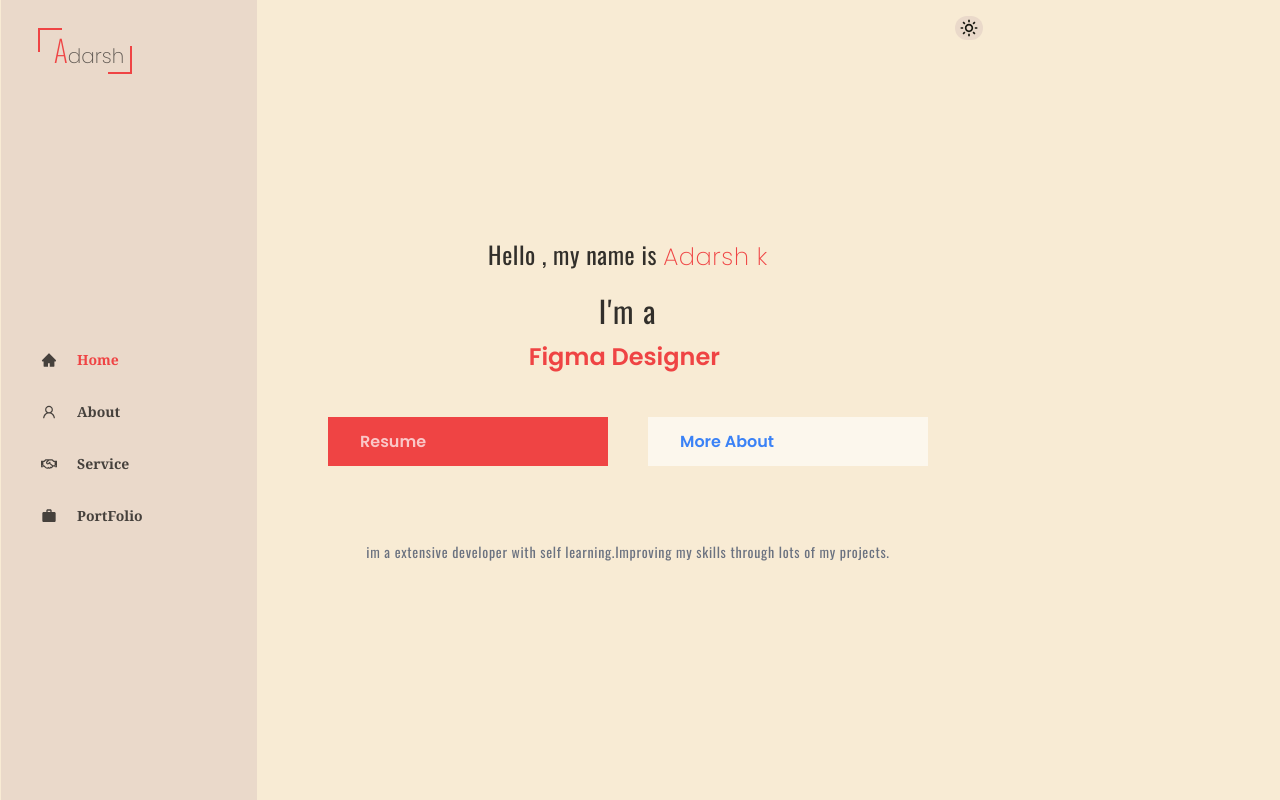
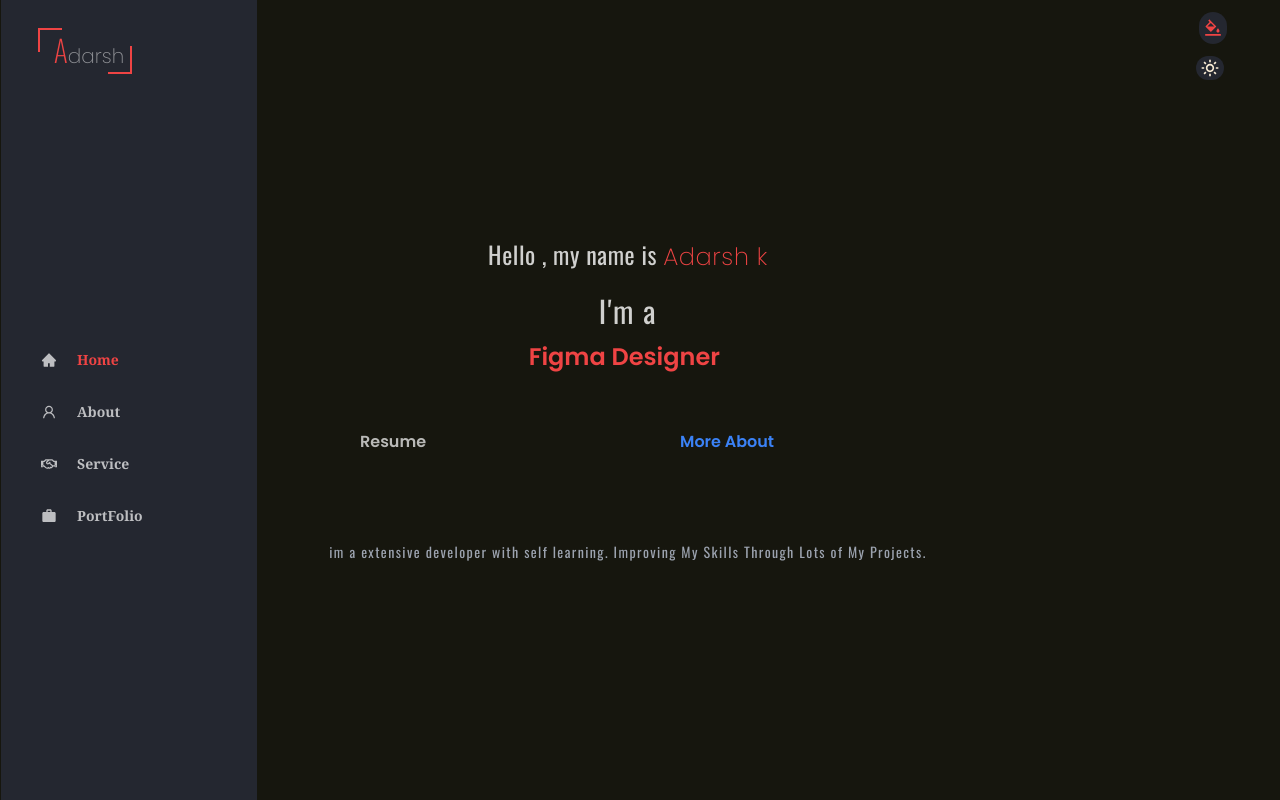
Before and after one commit to adarsh-k27/my-website, a React (Create React App) app: page / in a window 1280 px wide. Built offline with nearby package versions, Linux system fonts and the light colour scheme; a web font is replaced by a local one.

Commit message:
landing pagfe created but something not work properly

```diff
--- a/src/App.js
+++ b/src/App.js
@@ -1,21 +1,35 @@
-import { useState } from 'react';
-import {SideBar} from './components'
-import {LandingPage} from './pages'
-import {AnimatePresence} from 'framer-motion'
-import {} from 'framer-motion'
+import { useState, useContext } from "react";
+import { ColorPicker, MoodChanger, SideBar } from "./components";
+import { LandingPage } from "./pages";
+import { AnimatePresence } from "framer-motion";
+import Portfolio_Context from "./context";
+
 function App() {
-  const [openNavSmallDevice, setOpen] = useState(false)
+  const [openNavSmallDevice, setOpen] = useState(false);
+  const { mode, color_change, setMode } = useContext(Portfolio_Context);
+  const [show,setShow]=useState(false)
   return (
-    <AnimatePresence >
-    <div className='App'>
-      <div className='w-screen h-screen dark:bg-darkBgColor bg-lightBgColor'>
-        <div div className = 'w-full h-full grid grid-cols-[20%,80%] gap-2' >
-          {/* Sidebar */}
-          <SideBar open={openNavSmallDevice} setOpen={setOpen}/>
-          <LandingPage open={openNavSmallDevice} setOpen={setOpen} />
-        </div>
-      </div>
-    </div>
+    <AnimatePresence>
+      <div className={`App ${mode}`}>
+        <div className='relative flex flex-col gap-3'>
+          <div div className = {
+            `absolute top-3 ${show ? "-right-[6rem]":"-right-[9rem]"}`
+          } >
+            <ColorPicker setShow={setShow} show={show} />
+          </div>{" "}
+          < div className="absolute z-50 top-14 right-[3.5rem]" >
+            <MoodChanger setMode={setMode} mode={mode} />{" "}
+          </div>{" "}
+        </div>{" "}
+        <div className='w-screen h-screen dark:bg-darkBgColor bg-lightBgColor'>
+          <div div className='w-full h-full grid grid-cols-[20%,80%] gap-2'>
+            {" "}
+            {/* Sidebar */}{" "}
+            <SideBar open={openNavSmallDevice} setOpen={setOpen} />{" "}
+            <LandingPage open={openNavSmallDevice} setOpen={setOpen} />{" "}
+          </div>{" "}
+        </div>{" "}
+      </div>{" "}
     </AnimatePresence>
   );
 }
--- a/src/components/Color.jsx
+++ b/src/components/Color.jsx
@@ -1,9 +1,15 @@
-import React from 'react'
-
+import React, { useContext } from 'react'
+import PortFolio_Context from '../context'
 function Color ({ color }) {
+  const { setColor_Change ,color_change} = useContext(PortFolio_Context)
   return (
     <div
-      className={` w-5 h-5 rounded-full cursor-pointer border-white/60  ${color}`}
+      className={`w-5 h-5 rounded-full cursor-pointer bg-${color}`}
+      onClick={()=>{
+        if(color_change !== color){
+          setColor_Change(color)
+        }
+      }}
     ></div>
   )
 }
--- a/src/components/ColorSelecter.jsx
+++ b/src/components/ColorSelecter.jsx
@@ -1,10 +1,14 @@
-import React from 'react'
+import React, { useContext } from 'react'
 import { AiOutlineBgColors } from '../icons'
-import { Color } from '../components'
+import { Colors } from '../components'
 import { motion } from 'framer-motion'
-function ColorSelecter ({}) {
+import Portfolio_Context from '../context'
+function ColorSelecter ({ setShow, show }) {
+  const { color_change } = useContext(Portfolio_Context)
   return (
-    <div className='w-225 h-8 flex flex-row gap-3 cursor-pointer'>
+    <div
+      className={`w-225 h-8 flex flex-row gap-3 cursor-pointer rounded-full `}
+    >
       <motion.div
         whileHover={{
           rotateX: 180,
@@ -13,17 +17,32 @@ function ColorSelecter ({}) {
           }
         }}
         whileTap={{
-          scale: 1
+          scale: 1.1
         }}
         className='rounded-full bg-lightSideBar dark:bg-sidebarColor px-1 py-1 flex justify-center items-center'
+        onClick={() => {
+          setShow(prev => !prev)
+        }}
       >
-        <AiOutlineBgColors className='text-blue-700 text-3xl' />
+        <AiOutlineBgColors className={` text-${color_change} text-xl`} />
       </motion.div>
-      <div className={`hidden flex-row gap-2 items-center justify-center`}>
-        <Color color={'bg-orange-500'} />
-        <Color color={'bg-pink-500'} />
-        <Color color={'bg-blue-500'} />
-      </div>
+      <motion.div
+        initial={{ right: 0, x: 0, opacity: 0 }}
+        animate={{ right: 1, x: 1, opacity: 1 }}
+        exit={{
+          right: 0,
+          x: 0,
+          opacity: 0,
+          transition: {
+            duration: 0.5
+          }
+        }}
+        className={`${!show &&'hidden'} flex flex-row gap-2 items-center justify-center`}
+      >
+        <Colors color={'orange-400'} />
+        <Colors color={'blue-500'} />
+        <Colors color={'red-500'} />
+      </motion.div>
     </div>
   )
 }
--- a/src/components/MoodChange.jsx
+++ b/src/components/MoodChange.jsx
@@ -2,8 +2,9 @@ import React, { useState } from 'react'
 import { motion } from 'framer-motion'
 import { BiSun, MdModeNight } from '../icons'
 
-function MoodChange ({}) {
-  const [lightMode, setLightMode] = useState(false)
+function MoodChange ({ setMode, mode }) {
+  const [lightMode, setLightMode] = useState(mode !== 'dark')
+
   return (
     <motion.div
       whileTap={{
@@ -12,6 +13,7 @@ function MoodChange ({}) {
       className='w-7 h-6 flex justify-center items-center rounded-full cursor-pointer bg-lightSideBar dark:bg-sidebarColor'
       onClick={() => {
         setLightMode(prev => !prev)
+        setMode(mode !== 'dark' ? 'dark' : 'light')
       }}
     >
       {lightMode ? (
--- a/src/components/SideBar.jsx
+++ b/src/components/SideBar.jsx
@@ -1,4 +1,4 @@
-import React, { useState } from 'react'
+import React, { useState, useContext } from 'react'
 import { Navs } from '../components'
 import { motion } from 'framer-motion'
 import {
@@ -8,8 +8,10 @@ import {
   FaRegHandshake,
   MdOutlineWork
 } from '../icons'
+import Portfolio_Context from '../context'
 function SideBar ({ open, setOpen }) {
   const [selectTag, setSelect] = useState('Home')
+  const { color_change } = useContext(Portfolio_Context)
   //sm:absolute sm:top-0 sm:left-0  md:block sm:w-[75%]
   return (
     <motion.div
@@ -21,8 +23,12 @@ function SideBar ({ open, setOpen }) {
         !open ? 'hidden' : 'absolute top-0 left-0 md:w-[219px] w-[63%]'
       } md:block  h-full py-1 md:py-2 px-[1.1rem] md:px-[.5rem] md:pl-2.5 bg-lightSideBar dark:bg-sidebarColor`}
     >
-      <p className='relative hidden md:block text-md md:text-xl font-[Dancing Script] font-extralight dark:text-white/50 text-black/60 w-auto ml-[.8rem] before:block before:absolute before:w-6 before:h-6 before:border-l-2 before:border-t-2 before:-top-1 before:-left-4 before:border-red-500 after:block after:absolute after:w-6 after:h-7 after:border-b-2 after:border-r-2 after:border-red-500 after:left-[3.4rem] after:-bottom-1'>
-        <span className='text-red-500 font-thin text-xl md:text-3xl font-[Oswald]'>A</span>
+      <p className={`relative hidden md:block text-md md:text-xl font-[Dancing Script] font-extralight dark:text-white/50 text-black/60 w-auto ml-[.8rem] before:block before:absolute before:w-6 before:h-6 before:border-l-2 before:border-t-2 before:-top-1 before:-left-4 before:border-red-500 after:block after:absolute after:w-6 after:h-7 after:border-b-2 after:border-r-2 after:border-red-500 after:left-[3.4rem] after:-bottom-1`}>
+        <span
+          className={`text-${color_change} font-thin text-xl md:text-3xl font-[Oswald]`}
+        >
+          A
+        </span>
         darsh
       </p>
       <p
--- a/src/components/index.js
+++ b/src/components/index.js
@@ -5,5 +5,5 @@ from './Navs'
 export {default as SideBar} from './SideBar'
 export {default as ReactButton} from './Button'
 export {default as ColorPicker} from './ColorSelecter'
-export {default as Color} from './Color'
+export {default as Colors} from './Color'
 export {default as MoodChanger} from './MoodChange'
--- /dev/null
+++ b/src/context/index.js
@@ -0,0 +1,4 @@
+import {createContext} from 'react'
+
+ const Portfolio_Context=createContext()
+ export default Portfolio_Context
--- /dev/null
+++ b/src/context/provider.jsx
@@ -0,0 +1,20 @@
+import React, { useState } from 'react'
+import PortfolioContext from '../context'
+function Context_Provider ({ children }) {
+  const [color_change, setColor_Change] = useState('red-500')
+  const [mode, setMode] = useState('dark')
+  return (
+    <PortfolioContext.Provider
+      value={{
+        color_change,
+        setColor_Change,
+        mode,
+        setMode
+      }}
+    >
+      {children}
+    </PortfolioContext.Provider>
+  )
+}
+
+export default Context_Provider
--- a/src/index.js
+++ b/src/index.js
@@ -1,13 +1,15 @@
-import React from 'react';
-import ReactDOM from 'react-dom/client';
-import './index.css';
-import App from './App';
-import reportWebVitals from './reportWebVitals';
-
-const root = ReactDOM.createRoot(document.getElementById('root'));
+import React from "react";
+import ReactDOM from "react-dom/client";
+import "./index.css";
+import App from "./App";
+import reportWebVitals from "./reportWebVitals";
+import Context_Provider from "./context/provider";
+const root = ReactDOM.createRoot(document.getElementById("root"));
 root.render(
   <React.StrictMode>
-    <App />
+    <Context_Provider>
+      <App />
+    </Context_Provider>
   </React.StrictMode>
 );
 
--- a/src/pages/LandingPage.jsx
+++ b/src/pages/LandingPage.jsx
@@ -1,9 +1,11 @@
-import React, { useState } from 'react'
+import React, { useContext } from 'react'
 import { AiOutlineMenu } from 'react-icons/ai'
 import Typical from 'react-typical'
-import { ColorPicker, MoodChanger, ReactButton } from '../components'
-import { motion } from 'framer-motion'
+import {  ReactButton } from '../components'
+
+import Portfolio_Context from '../context'
 function LandingPage ({ setOpen, open }) {
+  const { color_change } = useContext(Portfolio_Context)
   return (
     <div className='p-1 md:p-4 w-screen md:w-full '>
       <div className='w-full md:hidden flex flex-row justify-between gap-1'>
@@ -14,26 +16,30 @@ function LandingPage ({ setOpen, open }) {
           }}
         />
         <p className='text-xl font-[Dancing Script] font-extralight dark:text-white/50 text-black/50  w-auto ml-[.8REM]'>
-          <span className='text-red-500 font-thin text-xl font-[Oswald]'>
+          <span
+            className={`text-${color_change} font-thin text-xl font-[Oswald]`}
+          >
             A
           </span>
           darsh
         </p>
       </div>
-      <div className='px-[.5rem] md:px-3 py-1 md:py-0 text-red-400 w-full h-full grid grid-cols-1 md:grid-cols-[70%,30%]'>
+      <div
+        className={`px-[.5rem] md:px-3 py-1 md:py-0 text-${color_change} w-full h-full grid grid-cols-1 md:grid-cols-[70%,30%]`}
+      >
         {/* Name writing section  */}
         <div className='w-full md:max-w-[600px] h-auto flex flex-col items-center justify-center gap-5'>
           <div className='w-full flex flex-wrap justify-center items-center'>
             <p className='dark:text-white/80 text-black/80 font-normal tracking-wide font-[oswald] text-xl md:text-2xl'>
               Hello , my name is{' '}
-              <span className='Display text-red-500'>Adarsh k</span>{' '}
+              <span className={`Display text-${color_change}`}>Adarsh k</span>{' '}
             </p>
           </div>
           <div className='w-full flex flex-col gap-5 md:gap-3 justify-center items-center'>
             <p className='dark:text-white/80 text-black/80 font-normal tracking-wider font-[oswald] text-xl md:text-3xl'>
               I'm a
             </p>
-            <span className='Display text-red-500 font-bold text-xl md:text-2xl'>
+            <span className={`Display text-${color_change} font-bold text-xl md:text-2xl`}>
               <Typical
                 steps={[
                   'Web Developer',
@@ -50,11 +56,11 @@ function LandingPage ({ setOpen, open }) {
           </div>
           <div className='w-full flex flex-col md:flex-row gap-4 md:gap-10 mt-6'>
             <ReactButton
-            animate={true}
+              animate={true}
               text='Resume'
-              bg='bg-red-500'
+              bg={`bg-${color_change&&color_change}`}
               hover='hover:dark:bg-white hover:bg-black/80'
-              txt='text-white/70 group-hover:dark:text-black/75 group-hover:text-white'
+              txt='text-white/70 dark:group-hover:text-black/80 group-hover:text-white/80'
             />
             <ReactButton
               text='More About'
@@ -65,13 +71,15 @@ function LandingPage ({ setOpen, open }) {
           </div>
 
           <div className='w-full flex flex-wrap justify-center items-center mt-14'>
-            <p className='text-gray-500  font-normal tracking-wider font-[oswald] text-sm'>
-              im a extensive developer with self learning.Improving my skills
-              through lots of my projects.
+            <p className='text-gray-500 dark:text-gray-400  font-normal tracking-widest font-[oswald] text-sm'>
+              im a extensive developer with self learning.{' '}
+              <span className='font-[oswald] tracking-widest'>
+                {' '}
+                Improving My Skills Through Lots of My Projects.
+              </span>
             </p>
           </div>
         </div>
-        <MoodChanger />
       </div>
     </div>
   )
```
